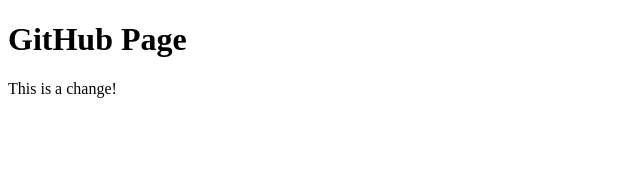
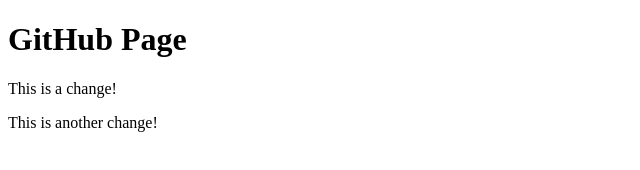
Before and after one commit to ekopelevich/git_workflow, a plain HTML site: page index.html in a window 1280 px wide. Shown: the whole page, without its empty margins (0-640 px from the left). Drawn offline with Linux system fonts and the light colour scheme.

Commit message:
added another p

```diff
--- a/index.html
+++ b/index.html
@@ -10,6 +10,9 @@
     <p>
       This is a change!
     </p>
+    <p>
+      This is another change!
+    </p>
     <script type="text/javascript" href="app.js">
 
     </script>
```
